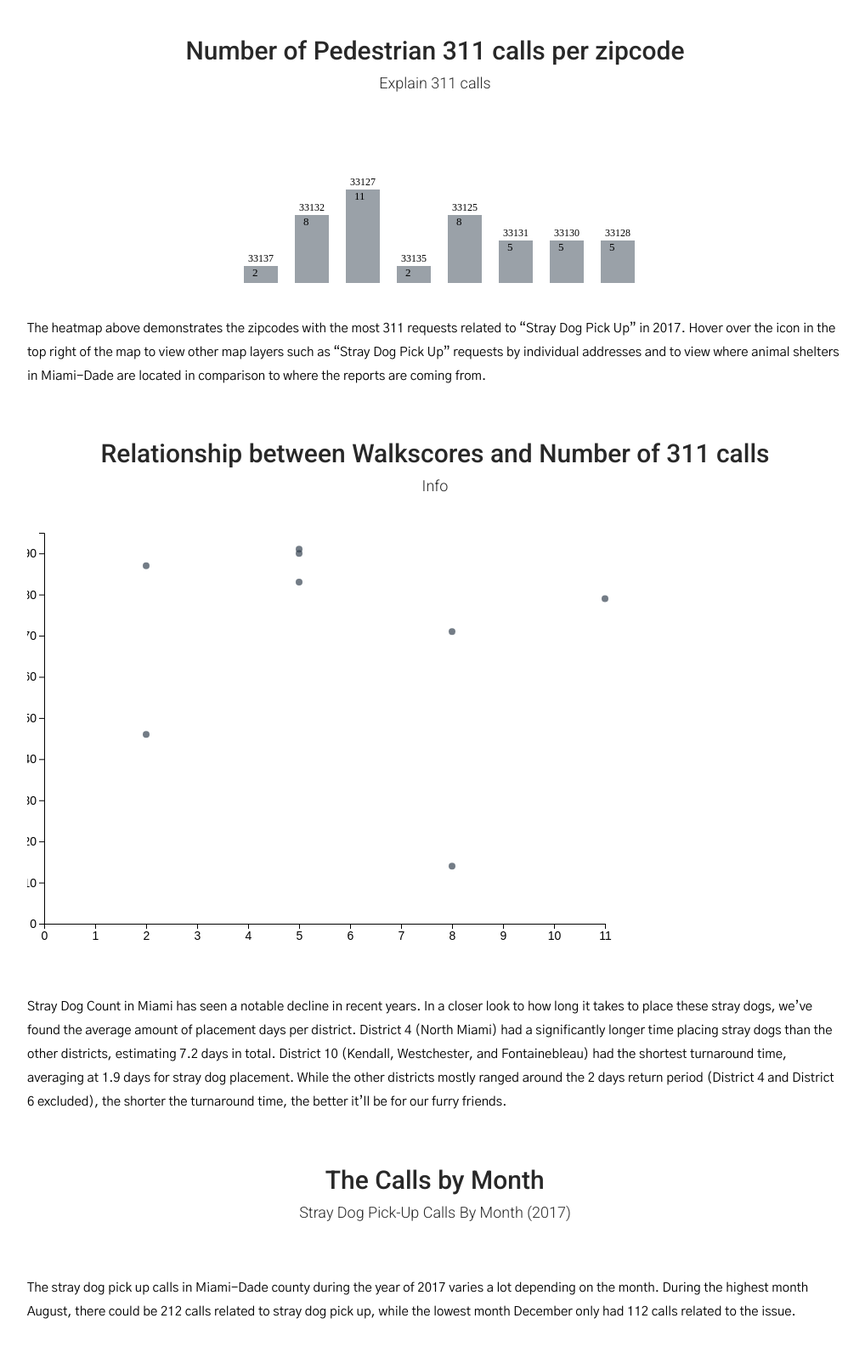
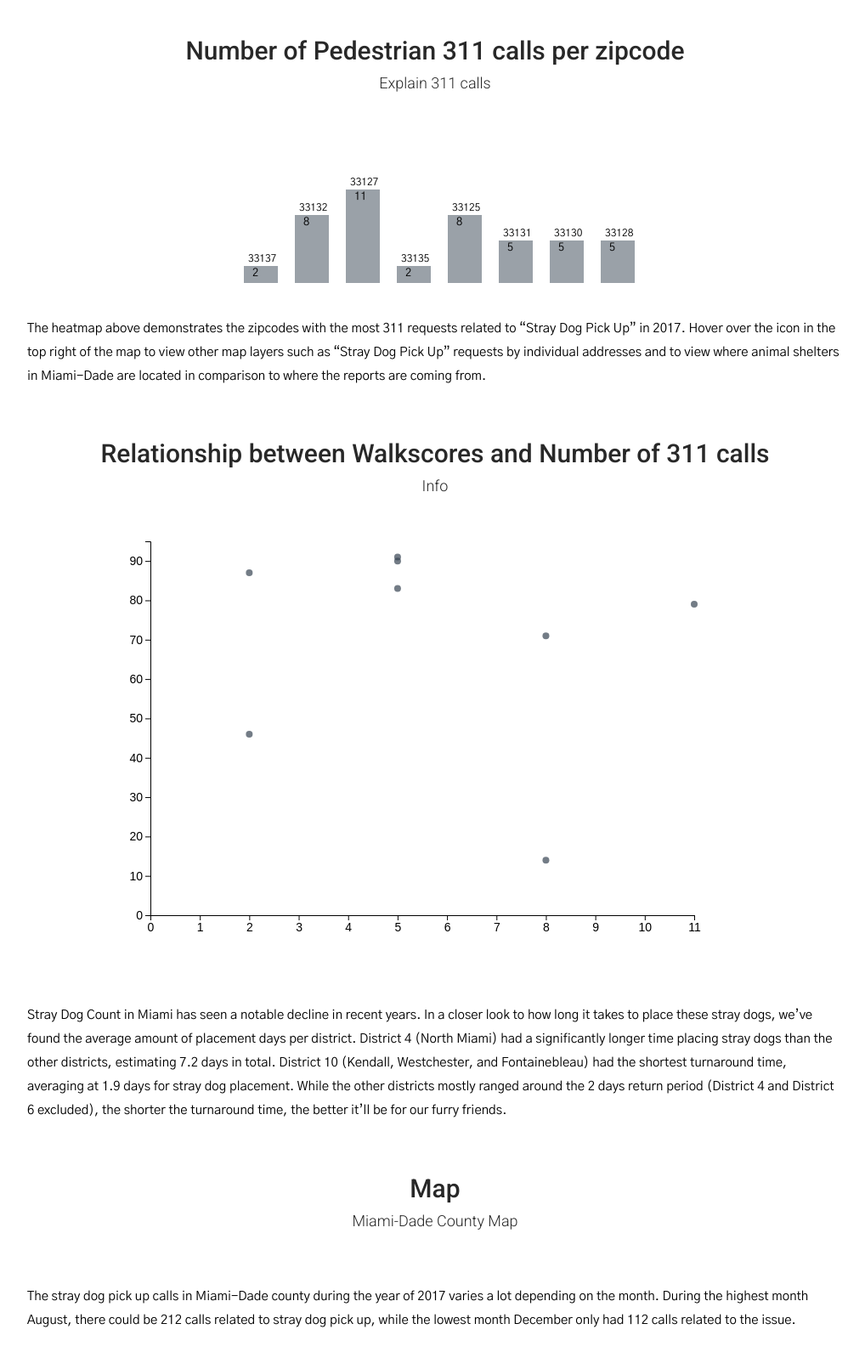
Before and after one commit to buenosdiazz/walkability, a plain HTML site: page index.html in a window 1280 px wide. Shown: the part 1541-3132 px from the top of the page at 85% size, without its empty margins (128-1146 px from the left). Drawn offline with nearby package versions, Linux system fonts and the light colour scheme; a web font is replaced by a local one.

Commit message:
center scatter

```diff
--- a/css/style.css
+++ b/css/style.css
@@ -54,6 +54,8 @@ main {
   width: 700px;
 }
 
+
+
 .categoryChartText  {
   grid-column: 1 / span 2;
   grid-row: 7 / span 1;
@@ -79,6 +81,10 @@ main {
   grid-column: 1 / span 2;
   grid-row: 11 / span 1;
   align-items: center;
+}
+
+#scatterchart{
+  margin-left: 115px;
 }
 
 #chart {
--- a/index.html
+++ b/index.html
@@ -82,13 +82,12 @@
       </div>
 
       <div class="monthtitle">
-        <h2><span>&nbsp The Calls by Month &nbsp</span></h2>
-        <h3>Stray Dog Pick-Up Calls By Month (2017)</h3>
+        <h2><span>Map</span></h2>
+        <h3>Miami-Dade County Map</h3>
       </div>
 
 
       <div id="monthchart">
-
       </div>
 
       <div class="monthtext">
--- a/js/barcharts.js
+++ b/js/barcharts.js
@@ -17,6 +17,7 @@ var h = 200;
                       .append("div")
                       .style("background", "white")
                       .style("padding", "5px")
+                      .style("font-family", "Gothic A1, sans-serif")
                       .style("position", "absolute")
                       .style("font-size", "13px")
                       .style("visibility", "hidden");
@@ -52,7 +53,8 @@ var h = 200;
                   .append("text")
                   .attr("class", "walkscore")
                   .text(function(d) {return d.walkscore })
-                  .style("font-size", "13px")
+                  .style("font-family", "Gothic A1, sans-serif")
+                  .style("font-size", "13px");
                   walkscorelabels.attr("x", function(d, i) {
                               return (i * 60) + 265 ;
                             })
@@ -65,6 +67,7 @@ var h = 200;
                       .data(data)
                       .enter()
                       .append("text")
+                      .style("font-family", "Gothic A1, sans-serif")
                       .attr("class", "zipcode")
                       .text(function(d) { return d.zipcode })
                       .style("font-size", "12px");
--- a/js/callbarcharts.js
+++ b/js/callbarcharts.js
@@ -18,6 +18,7 @@ var h = 200;
                       .style("padding", "5px")
                       .style("position", "absolute")
                       .style("font-size", "13px")
+                      .style("font-family", "Gothic A1, sans-serif")
                       .style("visibility", "hidden");
 
   var rectangles = svg.selectAll("rect")
@@ -52,7 +53,8 @@ var h = 200;
                   .append("text")
                   .attr("class", "walkscore")
                   .text(function(d) {return d.num311issues })
-                  .style("font-size", "13px");
+                  .style("font-size", "13px")
+                  .style("font-family", "Gothic A1, sans-serif");
                   walkscorelabels.attr("x", function(d, i) {
                               return (i * 60) + 265 ;
                             })
@@ -67,6 +69,7 @@ var h = 200;
                       .append("text")
                       .attr("class", "zipcode")
                       .text(function(d) { return d.zipcode })
+                        .style("font-family", "Gothic A1, sans-serif")
                       .style("font-size", "12px");
         zipcodelabels.attr("x", function(d, i) {
                           return (i * 60) + 260;
--- a/js/scatter.js
+++ b/js/scatter.js
@@ -4,7 +4,7 @@
     //variables for height, width, and padding
     var w = 700;
     var	h = 500;
-    var p = 20;
+    var p = 30;
 
     //create svg
     	var svg = d3.select("#scatterchart")
```
